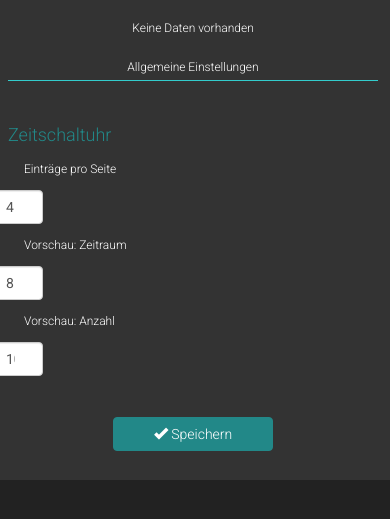
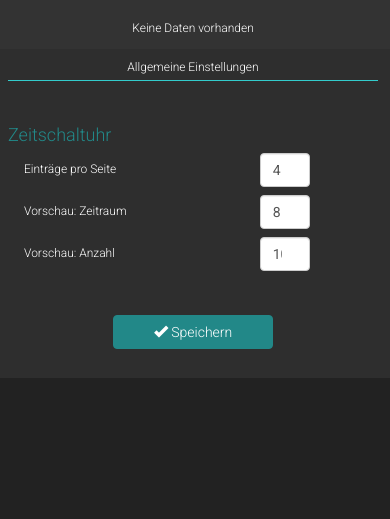
Before and after one commit to Mausbiber/smartHome, a PHP site: page / in a window 390 px wide. Shown: the part 185-704 px from the top of the page. Run offline with PHP 8.4, Linux system fonts and the light colour scheme; data comes from the database, SQL or seed files in the repository; data that the repository does not hold is empty.

Commit message:
responsive design updates

```diff
--- a/html-frontend/css/forms.css
+++ b/html-frontend/css/forms.css
@@ -1,5 +1,3 @@
-
-
 /*
 ------------------------------------------------------------------------------------------------------------------------
 LABEL
--- a/html-frontend/settings/index.php
+++ b/html-frontend/settings/index.php
@@ -139,7 +139,7 @@
                     <!-- 2. Widget: Allgemeine Einstellungen -->
                     <div class="row">
                         <div class="col-xs-12 col-sm-offset-1 col-sm-10 col-md-offset-0 col-md-12 col-lg-offset-1 col-lg-10 widget-space">
-                            <article class="first-widget">
+                            <article class="second-widget">
 
                                 <!--Widget Header-->
                                 <div class="row">
@@ -172,26 +172,26 @@
                                                     <fieldset>
                                                         <legend class="fieldset">Zeitschaltuhr</legend>
                                                         <div class="row">
-                                                            <div class="col-md-8 text-left">
+                                                            <div class="col-xs-8 text-left">
                                                                 <label for="scheduler_settings_page_per_view" class="control-label small">Einträge pro Seite</label>
                                                             </div>
-                                                            <div class="col-md-2 no_padding text-left">
+                                                            <div class="col-xs-2 no_padding text-left">
                                                                 <input type="number" class="form-control fix-width-number" name="scheduler_settings_page_per_view" id="scheduler_settings_page_per_view" value='<?php echo $data_settings['scheduler_settings_page_per_view']; ?>' required>
                                                             </div>
                                                         </div>
                                                         <div class="row">
-                                                            <div class="col-md-8 text-left">
+                                                            <div class="col-xs-8 text-left">
                                                                 <label for="scheduler_preview_period" class="control-label small">Vorschau: Zeitraum</label>
                                                             </div>
-                                                            <div class="col-md-2 no_padding text-left">
+                                                            <div class="col-xs-2 no_padding text-left">
                                                                 <input type="number" class="form-control fix-width-number" name="scheduler_preview_period" id="scheduler_preview_period" value='<?php echo $data_settings['scheduler_preview_period']; ?>' required>
                                                             </div>
                                                         </div>
                                                         <div class="row">
-                                                            <div class="col-md-8 text-left">
+                                                            <div class="col-xs-8 text-left">
                                                                 <label for="scheduler_preview_items" class="control-label small">Vorschau: Anzahl</label>
                                                             </div>
-                                                            <div class="col-md-2 no_padding text-left">
+                                                            <div class="col-xs-2 no_padding text-left">
                                                                 <input type="number" class="form-control fix-width-number" name="scheduler_preview_items" id="scheduler_preview_items" value='<?php echo $data_settings['scheduler_preview_items']; ?>' required>
                                                             </div>
                                                         </div>
```
Also changed, not shown: html-frontend/settings/switches.php (+7 -5 lines).
